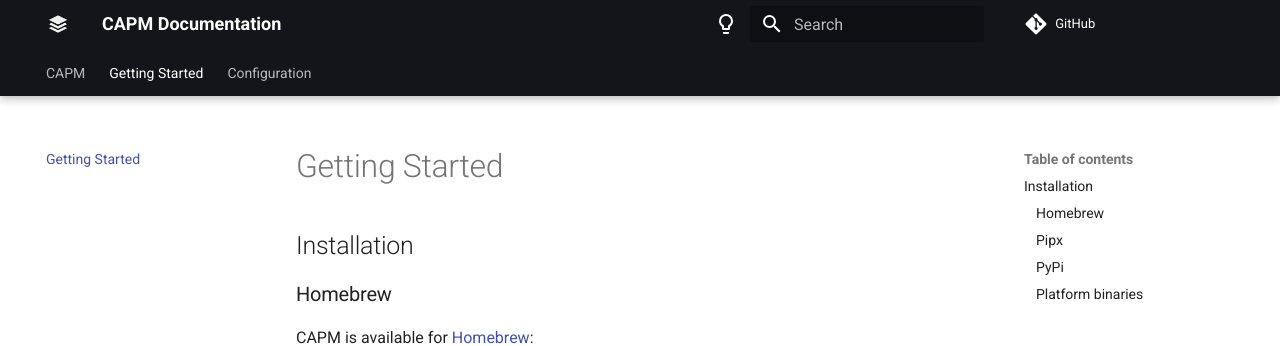
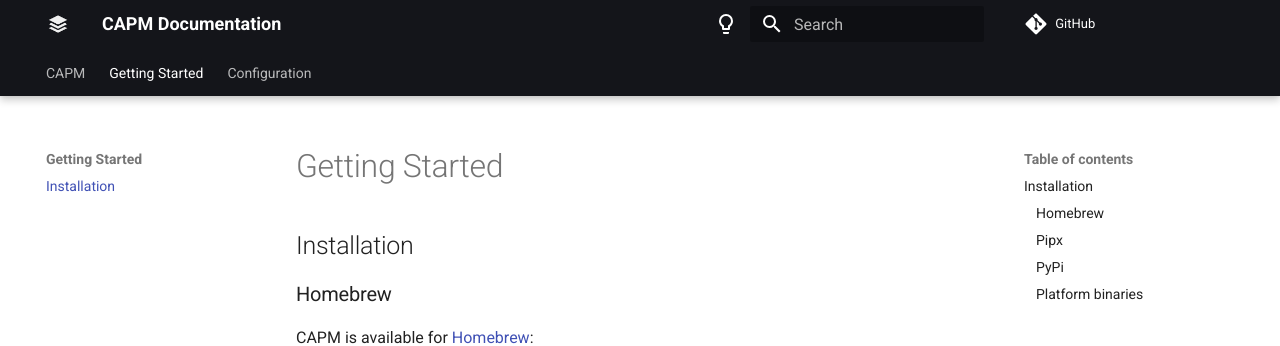
Before and after one commit to getcapm/getcapm.github.io, an MkDocs documentation site: the page built from docs/installation.md, in a window 1280 px wide. Shown: the top 346 px of the page. Built offline with MkDocs 1.6.1 and Material for MkDocs 9.7.7, drawn with Linux system fonts in a browser that asks for light colours; comment, search, counter and statistics services are not loaded.

Commit message:
docs: 📝 Update

```diff
--- a/mkdocs.yml
+++ b/mkdocs.yml
@@ -33,6 +33,7 @@
   - pymdownx.snippets
 nav:
     - CAPM: 'index.md'
-    - Getting Started: 'getting-started.md'
+    - Getting Started:
+      - Installation: 'installation.md'
     - Configuration:
       - 'configuration/general.md'
```
Also changed, not shown: docs/installation.md (renamed from docs/getting-started.md).
